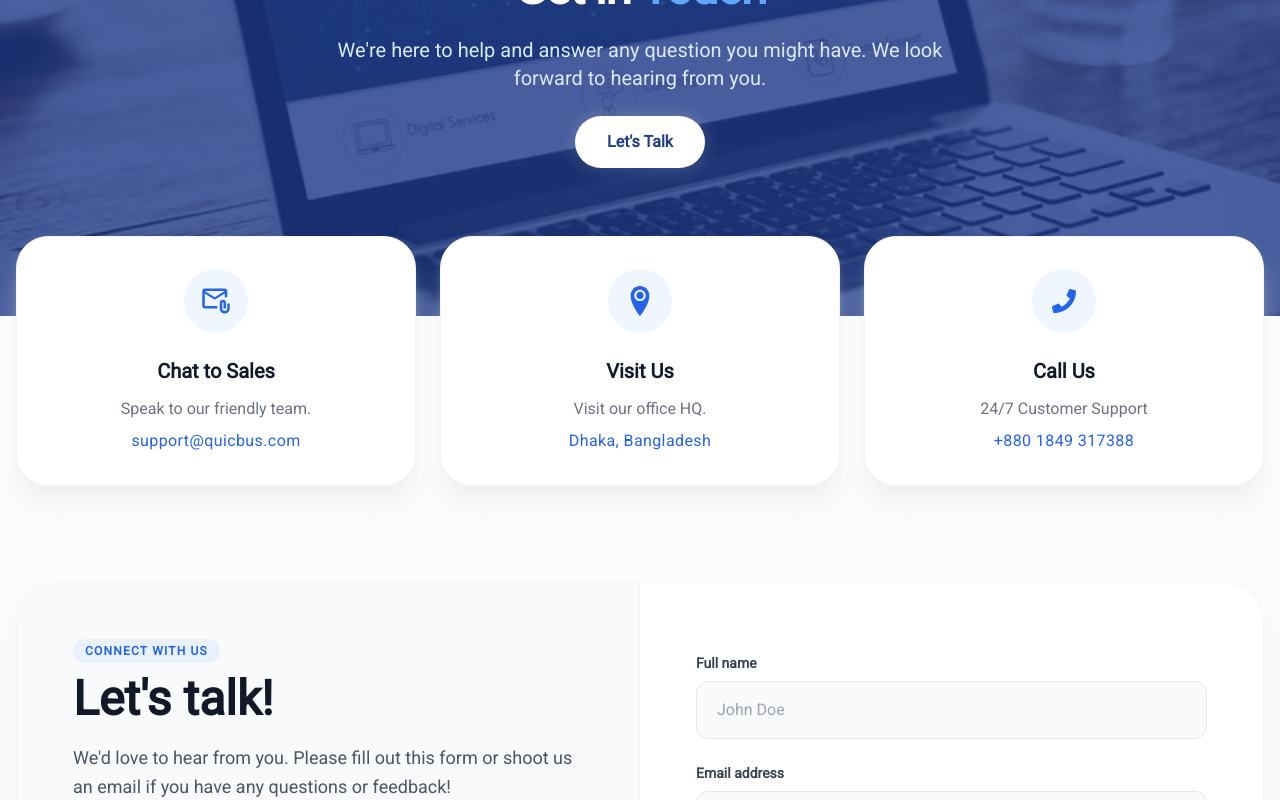
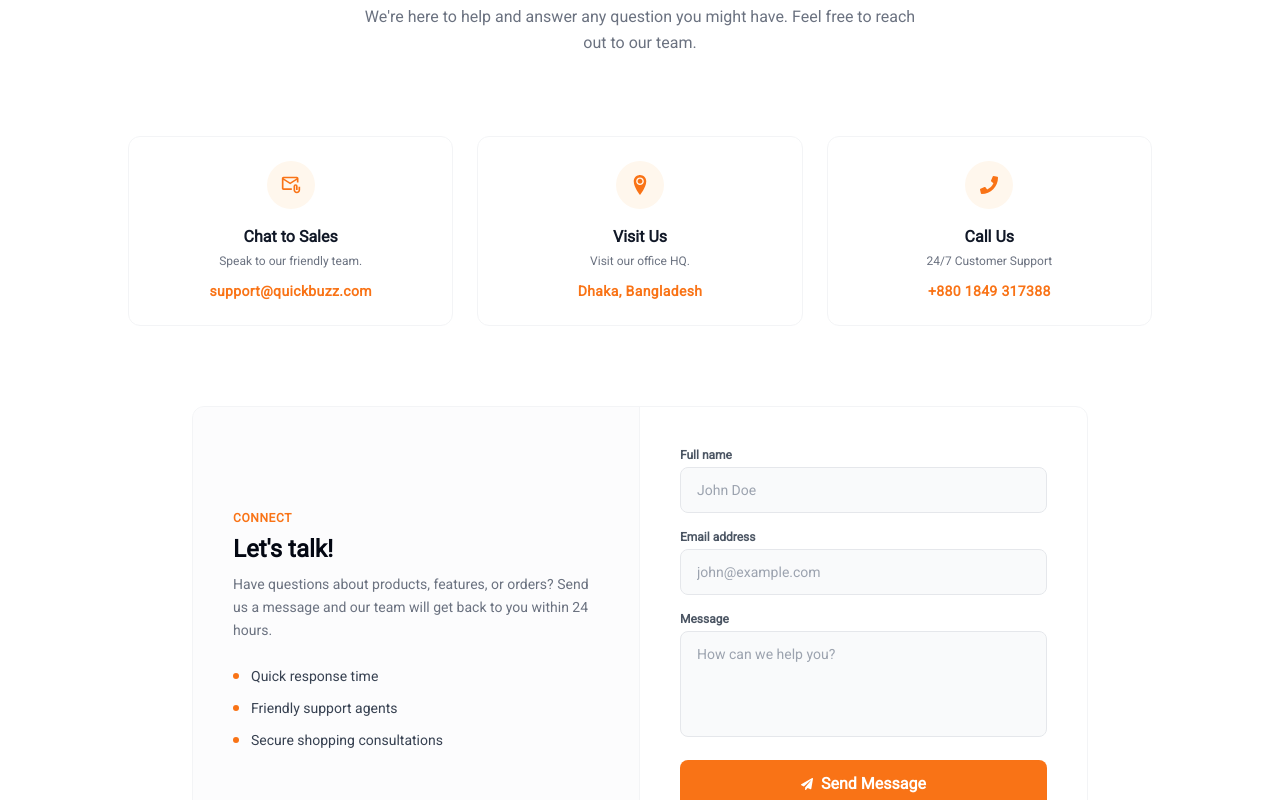
Before and after one commit to nayeem-miah/quick-buzz-E-Commare-Team, a React (Vite) app in the folder client/: page /contact in a window 1280 px wide. Shown: the part 280-1080 px from the top of the page. Built offline with nearby package versions, Linux system fonts and the light colour scheme; no server answers.

Commit message:
update about and contact page ui

```diff
--- a/client/src/Pages/Contact/Contact.tsx
+++ b/client/src/Pages/Contact/Contact.tsx
@@ -2,8 +2,6 @@ import React, { useEffect } from "react";
 import { FaPhone, FaPaperPlane } from "react-icons/fa";
 import { MdOutlineAttachEmail } from "react-icons/md";
 import { ImLocation2 } from "react-icons/im";
-import contact from "./bg.jpg";
-import letsMessage from "../../assets/Image/contact.jpg";
 import "aos/dist/aos.css";
 import Aos from "aos";
 import { Helmet } from "react-helmet-async";
@@ -14,149 +12,142 @@ const Contact: React.FC = () => {
   }, []);
 
   return (
-    <div className="bg-gray-50/50 min-h-screen pb-20">
+    <div className="bg-white min-h-screen pb-20">
       <Helmet>
         <title>quickBuzz | Contact Us</title>
       </Helmet>
 
-      {/* Hero Section */}
-      <div
-        className="w-full h-[400px] md:h-[500px] bg-cover bg-center relative"
-        style={{
-          backgroundImage: `url(${contact})`,
-        }}
-      >
-        <div className="absolute inset-0 bg-blue-900/80 flex items-center justify-center">
-          <div className="text-center text-white space-y-6 animate-fadeIn px-4">
-            <h1 className="text-4xl md:text-5xl font-extrabold tracking-tight">
-              Get in <span className="text-blue-400">Touch</span>
-            </h1>
-            <p className="text-lg md:text-xl max-w-2xl mx-auto text-blue-100 font-light leading-relaxed">
-              We're here to help and answer any question you might have. We look forward to hearing from you.
-            </p>
-            <a href="#letsMessage" className="inline-block mt-4">
-              <button
-                className="px-8 py-3.5 text-blue-900 font-bold bg-white rounded-full transition-all duration-300 shadow-[0_0_20px_rgba(255,255,255,0.2)] hover:shadow-[0_0_30px_rgba(255,255,255,0.4)] hover:-translate-y-1"
-              >
-                Let's Talk
-              </button>
-            </a>
+      {/* Minimal Header Section */}
+      <div className="max-w-3xl mx-auto text-center pt-24 pb-12 px-4">
+        <span className="text-xs font-bold uppercase tracking-wider text-orange-500 bg-orange-50 px-3 py-1 rounded-full">
+          Get in Touch
+        </span>
+        <h1 className="text-3xl sm:text-4xl font-bold tracking-tight text-gray-900 mt-4">
+          We'd Love to Hear From You
+        </h1>
+        <p className="mt-3 text-base text-gray-500 max-w-xl mx-auto leading-relaxed">
+          We're here to help and answer any question you might have. Feel free to reach out to our team.
+        </p>
+      </div>
+
+      {/* Contact Cards */}
+      <div className="px-4 py-8">
+        <div
+          className="grid grid-cols-1 gap-6 sm:grid-cols-2 lg:grid-cols-3 max-w-5xl mx-auto"
+          data-aos="fade-up"
+        >
+          {/* Card 1 */}
+          <div className="bg-white p-6 rounded-xl border border-gray-100 flex flex-col items-center text-center transition-all duration-300 hover:border-orange-200">
+            <div className="w-12 h-12 bg-orange-50 text-orange-500 rounded-full flex items-center justify-center mb-4">
+              <MdOutlineAttachEmail className="text-xl" />
+            </div>
+            <h2 className="text-base font-bold text-gray-900 mb-1">
+              Chat to Sales
+            </h2>
+            <p className="text-xs text-gray-500 mb-3">Speak to our friendly team.</p>
+            <p className="text-sm text-orange-500 font-semibold tracking-wide">support@quickbuzz.com</p>
+          </div>
+
+          {/* Card 2 */}
+          <div className="bg-white p-6 rounded-xl border border-gray-100 flex flex-col items-center text-center transition-all duration-300 hover:border-orange-200">
+            <div className="w-12 h-12 bg-orange-50 text-orange-500 rounded-full flex items-center justify-center mb-4">
+              <ImLocation2 className="text-xl" />
+            </div>
+            <h2 className="text-base font-bold text-gray-900 mb-1">
+              Visit Us
+            </h2>
+            <p className="text-xs text-gray-500 mb-3">Visit our office HQ.</p>
+            <p className="text-sm text-orange-500 font-semibold tracking-wide">Dhaka, Bangladesh</p>
+          </div>
+
+          {/* Card 3 */}
+          <div className="bg-white p-6 rounded-xl border border-gray-100 flex flex-col items-center text-center transition-all duration-300 hover:border-orange-200">
+            <div className="w-12 h-12 bg-orange-50 text-orange-500 rounded-full flex items-center justify-center mb-4">
+              <FaPhone className="text-lg" />
+            </div>
+            <h2 className="text-base font-bold text-gray-900 mb-1">Call Us</h2>
+            <p className="text-xs text-gray-500 mb-3">24/7 Customer Support</p>
+            <p className="text-sm text-orange-500 font-semibold tracking-wide">+880 1849 317388</p>
           </div>
         </div>
       </div>
 
-      {/* Contact Cards */}
-      <div className="relative -mt-20 z-10 px-4">
-        <div
-          className="grid grid-cols-1 gap-6 sm:grid-cols-2 lg:grid-cols-3 max-w-screen-xl mx-auto"
-          data-aos="fade-up"
-        >
-          {/* Card 1 */}
-          <div className="bg-white p-8 rounded-[2rem] shadow-xl shadow-gray-200/50 border border-gray-100 flex flex-col items-center text-center transition-transform duration-300 hover:-translate-y-2 group">
-            <div className="w-16 h-16 bg-blue-50 group-hover:bg-blue-600 transition-colors duration-300 rounded-full flex items-center justify-center mb-6">
-              <MdOutlineAttachEmail className="text-3xl text-blue-600 group-hover:text-white transition-colors duration-300" />
-            </div>
-            <h2 className="text-xl font-bold text-gray-900 mb-3">
-              Chat to Sales
-            </h2>
-            <p className="text-gray-500 mb-2">Speak to our friendly team.</p>
-            <p className="text-blue-600 font-medium tracking-wide">support@quicbus.com</p>
-          </div>
-
-          {/* Card 2 */}
-          <div className="bg-white p-8 rounded-[2rem] shadow-xl shadow-gray-200/50 border border-gray-100 flex flex-col items-center text-center transition-transform duration-300 hover:-translate-y-2 group">
-            <div className="w-16 h-16 bg-blue-50 group-hover:bg-blue-600 transition-colors duration-300 rounded-full flex items-center justify-center mb-6">
-              <ImLocation2 className="text-3xl text-blue-600 group-hover:text-white transition-colors duration-300" />
-            </div>
-            <h2 className="text-xl font-bold text-gray-900 mb-3">
-              Visit Us
-            </h2>
-            <p className="text-gray-500 mb-2">Visit our office HQ.</p>
-            <p className="text-blue-600 font-medium tracking-wide">Dhaka, Bangladesh</p>
-          </div>
-
-          {/* Card 3 */}
-          <div className="bg-white p-8 rounded-[2rem] shadow-xl shadow-gray-200/50 border border-gray-100 flex flex-col items-center text-center transition-transform duration-300 hover:-translate-y-2 group">
-            <div className="w-16 h-16 bg-blue-50 group-hover:bg-blue-600 transition-colors duration-300 rounded-full flex items-center justify-center mb-6">
-              <FaPhone className="text-2xl text-blue-600 group-hover:text-white transition-colors duration-300" />
-            </div>
-            <h2 className="text-xl font-bold text-gray-900 mb-3">Call Us</h2>
-            <p className="text-gray-500 mb-2">24/7 Customer Support</p>
-            <p className="text-blue-600 font-medium tracking-wide">+880 1849 317388</p>
-          </div>
-        </div>
-      </div>
-
-      {/* Let's Message Me */}
-      <div id="letsMessage" className="py-24 px-4" data-aos="fade-up" data-aos-delay="100">
-        <div className="max-w-screen-xl mx-auto bg-white rounded-[2.5rem] shadow-2xl shadow-gray-200/50 border border-gray-100 overflow-hidden">
+      {/* Message Form */}
+      <div className="py-12 px-4" data-aos="fade-up" data-aos-delay="100">
+        <div className="max-w-4xl mx-auto bg-white rounded-xl border border-gray-100 overflow-hidden">
           <div className="grid grid-cols-1 lg:grid-cols-2">
 
-            {/* Left Side (Image & Text) */}
-            <div className="p-10 md:p-14 bg-[#f8fafc] flex flex-col justify-center border-b lg:border-b-0 lg:border-r border-gray-100">
-              <div className="mb-10">
-                <span className="text-blue-600 font-bold tracking-widest uppercase text-xs mb-3 block bg-blue-100/50 w-fit px-3 py-1 rounded-full">Connect With Us</span>
-                <h2 className="text-4xl md:text-5xl font-extrabold text-gray-900 leading-tight mb-5">
-                  Let's talk!
-                </h2>
-                <p className="text-gray-600 text-lg leading-relaxed">
-                  We'd love to hear from you. Please fill out this form or shoot us an email if you have any questions or feedback!
-                </p>
-              </div>
-              <div className="relative rounded-3xl overflow-hidden shadow-inner border border-gray-200/60 bg-white group">
-                <div className="absolute inset-0 bg-blue-600/5 opacity-0 group-hover:opacity-100 transition-opacity duration-500 z-10"></div>
-                <img
-                  src={letsMessage}
-                  alt="Contact Us"
-                  className="w-full h-72 object-cover transform group-hover:scale-105 transition-transform duration-700 ease-out"
-                />
+            {/* Left Side (Info) */}
+            <div className="p-8 md:p-10 bg-gray-50/50 flex flex-col justify-center border-b lg:border-b-0 lg:border-r border-gray-100">
+              <div className="space-y-6">
+                <div>
+                  <span className="text-xs font-bold uppercase tracking-wider text-orange-500">Connect</span>
+                  <h2 className="text-2xl font-bold text-gray-950 mt-1">Let's talk!</h2>
+                  <p className="text-gray-500 text-sm mt-2 leading-relaxed">
+                    Have questions about products, features, or orders? Send us a message and our team will get back to you within 24 hours.
+                  </p>
+                </div>
+                <div className="space-y-3 text-sm text-gray-700">
+                  <div className="flex items-center gap-3">
+                    <div className="w-1.5 h-1.5 rounded-full bg-orange-500" />
+                    <span>Quick response time</span>
+                  </div>
+                  <div className="flex items-center gap-3">
+                    <div className="w-1.5 h-1.5 rounded-full bg-orange-500" />
+                    <span>Friendly support agents</span>
+                  </div>
+                  <div className="flex items-center gap-3">
+                    <div className="w-1.5 h-1.5 rounded-full bg-orange-500" />
+                    <span>Secure shopping consultations</span>
+                  </div>
+                </div>
               </div>
             </div>
 
             {/* Right Side (Form) */}
-            <div className="p-10 md:p-14 flex flex-col justify-center">
-              <form className="space-y-6">
+            <div className="p-8 md:p-10 flex flex-col justify-center">
+              <form className="space-y-4">
                 <div>
-                  <label htmlFor="name" className="text-sm font-semibold text-gray-700 block mb-2">
+                  <label htmlFor="name" className="text-xs font-semibold text-gray-600 block mb-1">
                     Full name
                   </label>
                   <input
                     id="name"
                     type="text"
                     placeholder="John Doe"
-                    className="w-full px-5 py-4 bg-gray-50 rounded-xl border border-gray-200 focus:bg-white focus:border-blue-500 focus:ring-4 focus:ring-blue-500/10 transition-all duration-300 outline-none text-gray-800"
+                    className="w-full px-4 py-3 bg-gray-50 rounded-lg border border-gray-200 focus:bg-white focus:border-orange-500 focus:ring-2 focus:ring-orange-500/10 transition-all duration-300 outline-none text-sm text-gray-800"
                   />
                 </div>
 
                 <div>
-                  <label htmlFor="email" className="text-sm font-semibold text-gray-700 block mb-2">
+                  <label htmlFor="email" className="text-xs font-semibold text-gray-600 block mb-1">
                     Email address
                   </label>
                   <input
                     id="email"
                     type="email"
                     placeholder="john@example.com"
-                    className="w-full px-5 py-4 bg-gray-50 rounded-xl border border-gray-200 focus:bg-white focus:border-blue-500 focus:ring-4 focus:ring-blue-500/10 transition-all duration-300 outline-none text-gray-800"
+                    className="w-full px-4 py-3 bg-gray-50 rounded-lg border border-gray-200 focus:bg-white focus:border-orange-500 focus:ring-2 focus:ring-orange-500/10 transition-all duration-300 outline-none text-sm text-gray-800"
                   />
                 </div>
 
                 <div>
-                  <label htmlFor="message" className="text-sm font-semibold text-gray-700 block mb-2">
+                  <label htmlFor="message" className="text-xs font-semibold text-gray-600 block mb-1">
                     Message
                   </label>
                   <textarea
                     id="message"
                     placeholder="How can we help you?"
                     rows={4}
-                    className="w-full px-5 py-4 bg-gray-50 rounded-xl border border-gray-200 focus:bg-white focus:border-blue-500 focus:ring-4 focus:ring-blue-500/10 transition-all duration-300 outline-none text-gray-800 resize-none"
+                    className="w-full px-4 py-3 bg-gray-50 rounded-lg border border-gray-200 focus:bg-white focus:border-orange-500 focus:ring-2 focus:ring-orange-500/10 transition-all duration-300 outline-none text-sm text-gray-800 resize-none outline-none"
                   ></textarea>
                 </div>
 
                 <button
                   type="submit"
-                  className="w-full px-8 py-4 mt-4 text-white font-bold bg-blue-600 rounded-xl hover:bg-blue-700 shadow-lg shadow-blue-500/30 transition-all duration-300 hover:-translate-y-1 flex items-center justify-center gap-3"
+                  className="w-full px-6 py-3 mt-2 text-white font-semibold bg-orange-500 rounded-lg hover:bg-orange-600 transition-all duration-300 flex items-center justify-center gap-2"
                 >
-                  <FaPaperPlane className="text-sm" /> Send Message
+                  <FaPaperPlane className="text-xs" /> Send Message
                 </button>
               </form>
             </div>
```
Also changed, not shown: client/src/Pages/About/About.tsx (+73 -90 lines).
